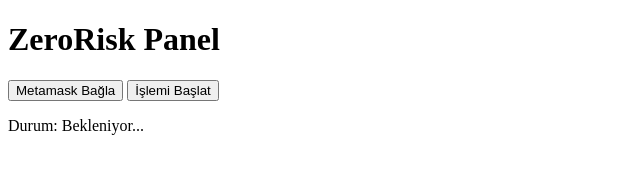
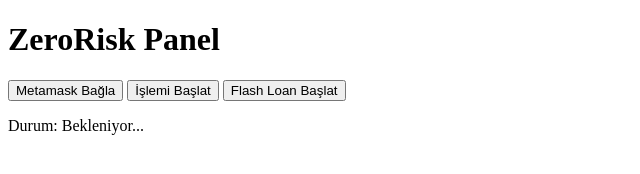
Before and after one commit to hsnmrz39/Zerorisk-panel, a plain HTML site: page İndex.html in a window 1280 px wide. Shown: the whole page, without its empty margins (0-640 px from the left). Drawn offline with Linux system fonts and the light colour scheme.

Commit message:
Update İndex.html

```diff
--- a/İndex.html
+++ b/İndex.html
@@ -9,6 +9,7 @@
     <h1>ZeroRisk Panel</h1>
     <button onclick="connectWallet()">Metamask Bağla</button>
     <button onclick="startProcess()">İşlemi Başlat</button>
+    <button onclick="flashLoan()">Flash Loan Başlat</button>
     <p id="status">Durum: Bekleniyor...</p>
 
     <script src="main.js"></script>
```
